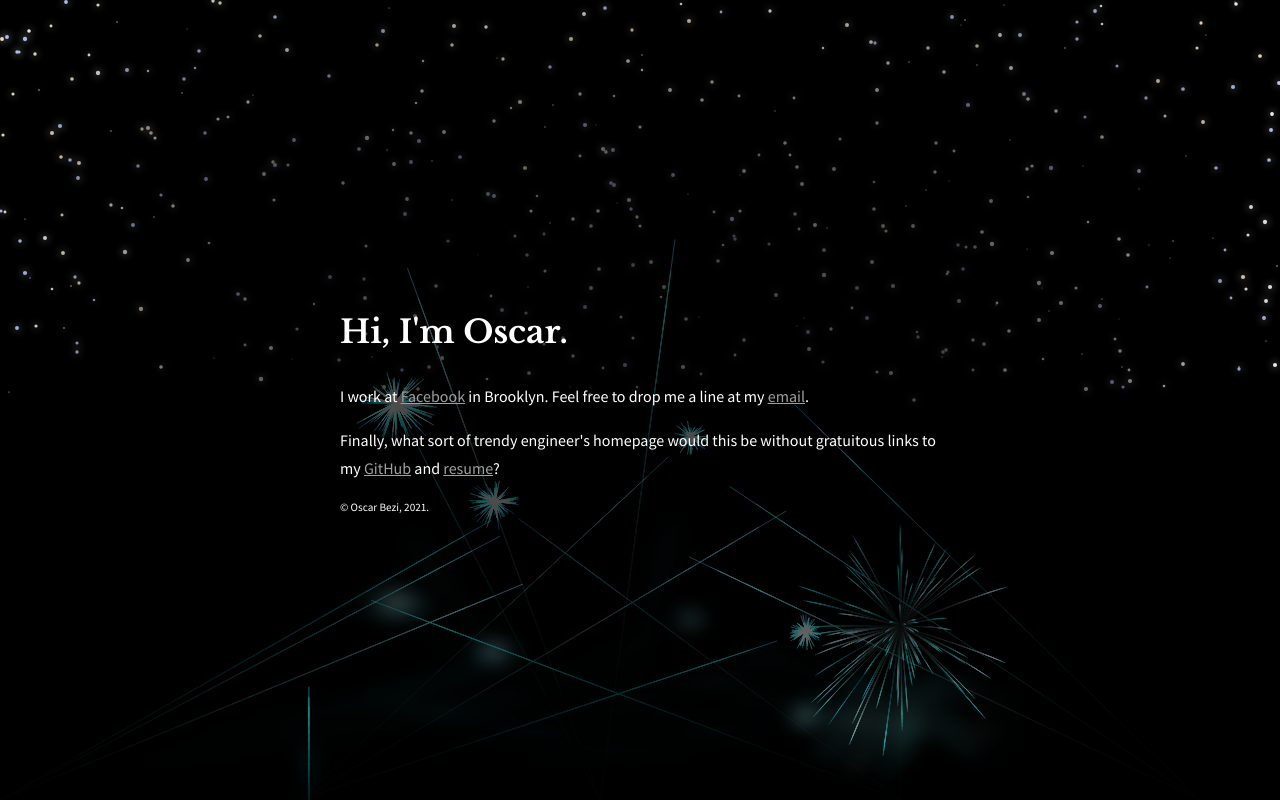
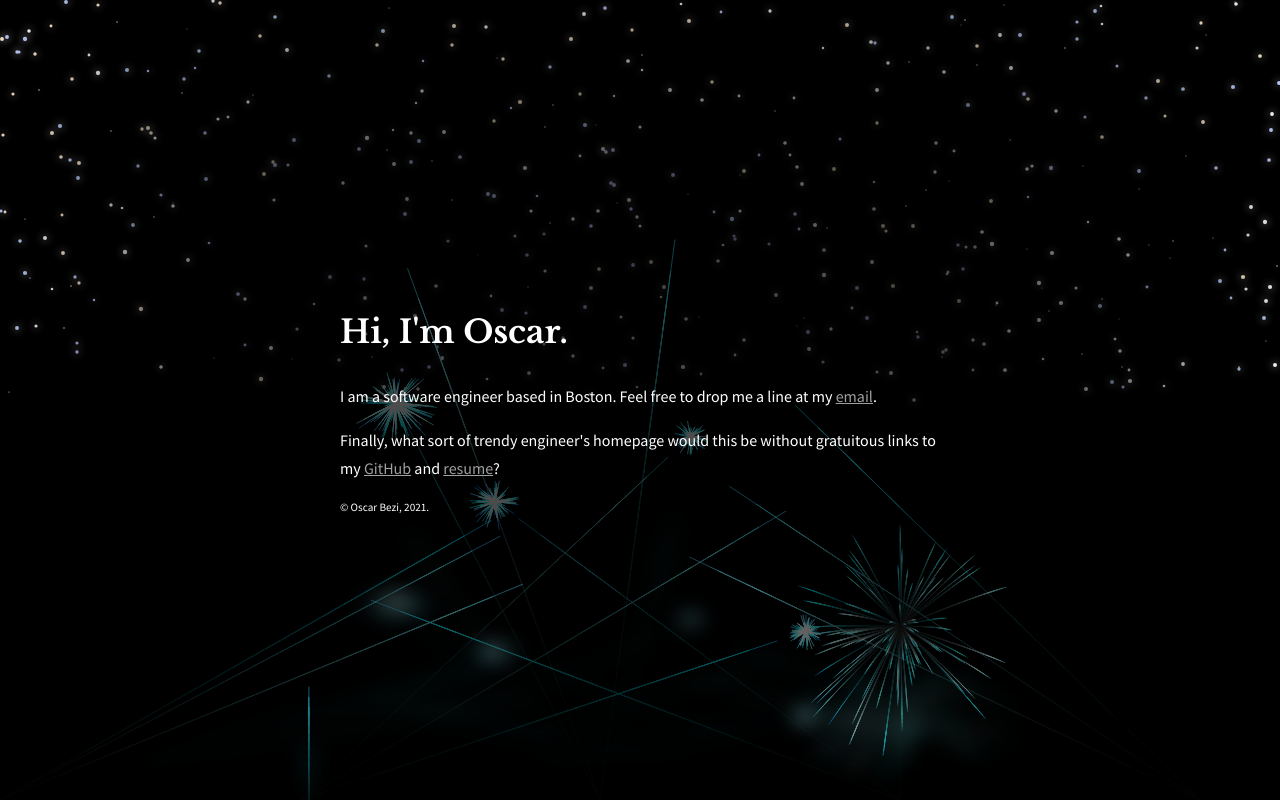
Before and after one commit to bezi/bezi.io, a React app: page public/index.html in a window 1280 px wide. Built offline with nearby package versions, Linux system fonts and the light colour scheme; animation ran at ten frames a second.

Commit message:
Update employment status.

```diff
--- a/public/index.html
+++ b/public/index.html
@@ -2,8 +2,7 @@
 <html lang="en">
 <head>
   <meta charset="utf-8">
-  <title>Oscar Bezi</title>
-  <meta name="viewport" content="width=device-width, initial-scale=1">
+  <title>Oscar Bezi</title> <meta name="viewport" content="width=device-width, initial-scale=1">
   <meta name="description" content="My super cool fancy website." />
   <meta name="theme-color" content="#000000">
   <style>
@@ -104,9 +103,7 @@
     <div>
       <h1>Hi, I'm Oscar.</h1>
       <p>
-        I work at
-        <a href="https://www.facebook.com/" title="Do you really need a link to this?">Facebook</a>
-        in Brooklyn. Feel free to drop me a line at my
+        I am a software engineer based in Boston. Feel free to drop me a line at my
         <a href="mailto:oscar@bezi.io" title="I might even reply!">email</a>.
       </p>
       <p>
```
